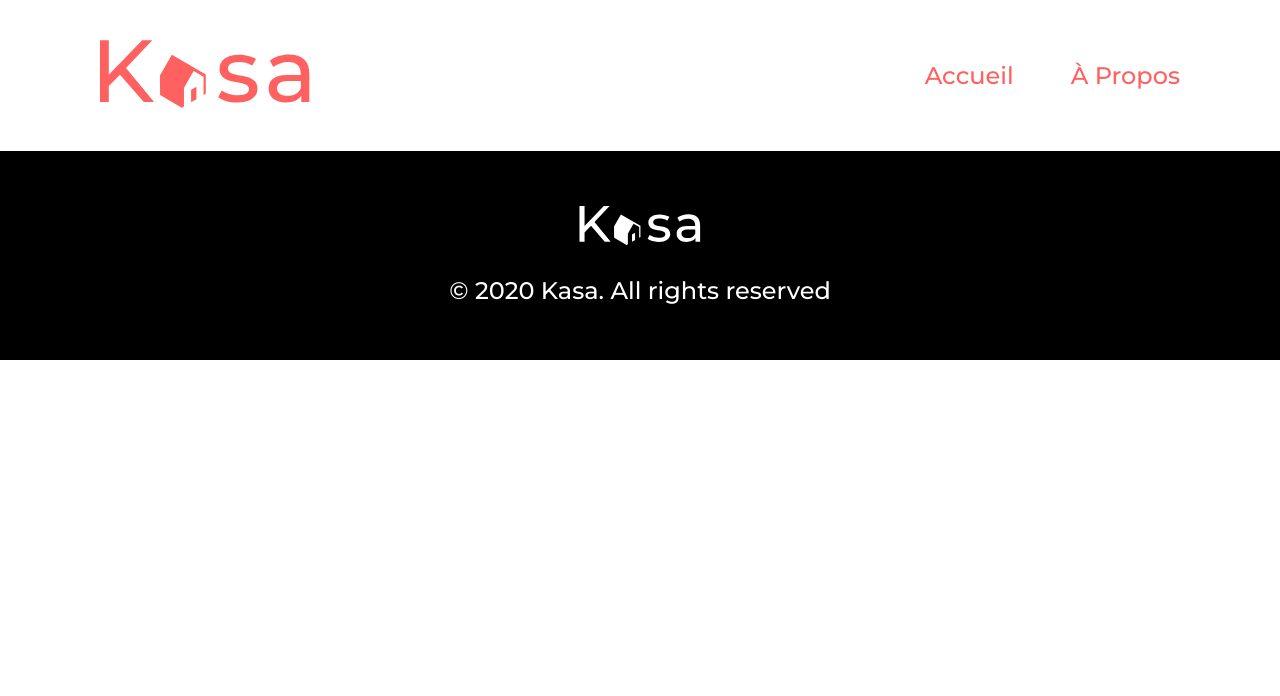
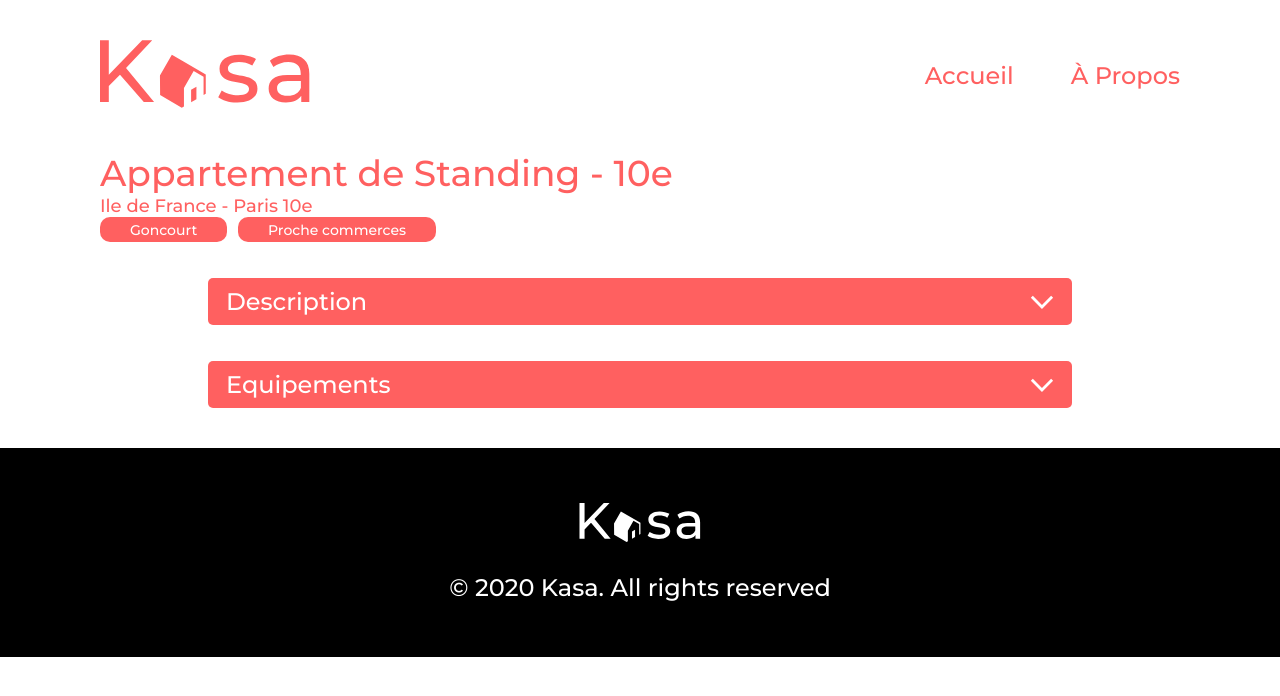
Before and after one commit to remisany/RemiSany_11_20072021, a React (Create React App) app in the folder kasa-app/: page /accomodation/0979876d in a window 1280 px wide. Shown: the top 696 px of the page. Built offline with nearby package versions, Linux system fonts and the light colour scheme.

Commit message:
Creation de la page accomodation

```diff
--- a/kasa-app/src/index.jsx
+++ b/kasa-app/src/index.jsx
@@ -20,9 +20,12 @@ ReactDOM.render(
                 <Route exact path="/">
                     <Home />
                 </Route>
-                <Route path="/accomodation">
-                    <Accomodation />
-                </Route>
+                <Route
+                    path = "/accomodation/:id"
+                    render = {(props) =>
+                        <Accomodation {...props}
+                    />}
+                />
                 <Route path="/about">
                     <About />
                 </Route>
--- a/kasa-app/src/pages/Accomodation.jsx
+++ b/kasa-app/src/pages/Accomodation.jsx
@@ -1,12 +1,82 @@
+//React
 import React from "react";
 
+//Components
+import Dropdown from "../components/Dropdown";
+
+//Datas
+import { accomodationList } from "../datas/accomodationList";
+
+//CSS
+import "../styles/Accomodation.css"
+
 class Accomodation extends React.Component {
+
   render () {
+    const id = this.props.match.params.id
+
+    const accomodation = accomodationList.filter(accomodation => accomodation.id === id)[0];
+
+    const {
+      title,
+      //pictures,
+      description,
+      //host,
+      //rating,
+      location,
+      equipments,
+      tags
+    } = accomodation;
+
     return (
       <main>
+        <section>
+          <h1 className = "k-title">{title}</h1>
+          <h2 className = "k-location">{location}</h2>
+          <div className = "k-tags">
+            {tags.map((tag) => (
+              <p className = "k-tag">{tag}</p>
+            ))}
+          </div>
+        </section>
+        <section>
+          <Dropdown
+            title = "Description"
+            content = {description}
+          />
+          <Dropdown
+            title = "Equipements"
+            content = {equipments.map((equipment) => (
+              <li>
+                {equipment}
+              </li>
+            ))}
+          />
+        </section>
       </main>
     );
   }
 }
 
 export default Accomodation;
+
+/*
+        <p>{pictures}</p>
+        <p>{description}</p>
+        <p>{host}</p>
+        <p>{rating}</p>
+        <p>{location}</p>
+        <p>{equipments}</p>
+        <p>{tags}</p>
+
+import Dropdown from "../components/Dropdown";
+
+import { accomodationList } from "../datas/accomodationList";
+
+        <section>
+          <Dropdown
+            title =
+            content =
+          />
+        </section>
+*/
--- a/kasa-app/src/pages/Home.jsx
+++ b/kasa-app/src/pages/Home.jsx
@@ -20,7 +20,7 @@ class Home extends React.Component {
         />
         <section className = "k-card-container">
             {accomodationList.map((accomodation) => (
-              <Card
+              <Card key = {accomodation.id}
               id = {accomodation.id}
               title = {accomodation.title}
               cover = {accomodation.cover}
--- /dev/null
+++ b/kasa-app/src/styles/Accomodation.css
@@ -0,0 +1,27 @@
+.k-title {
+    font-size: 3.6rem;
+    font-weight: 500;
+}
+
+.k-location {
+    font-size: 1.8rem;
+    font-weight: 500;
+}
+
+.k-tags {
+    display: flex;
+    column-gap: 1%;
+}
+
+.k-tag {
+    display: block;
+    height: 2.5rem;
+    padding-left: 3rem;
+    padding-right: 3rem;
+    border-radius: 1rem;
+    font-size: 1.4rem;
+    display: flex;
+    align-items: center;
+    color: #FFF;
+    background-color: #FF6060;
+}
```
